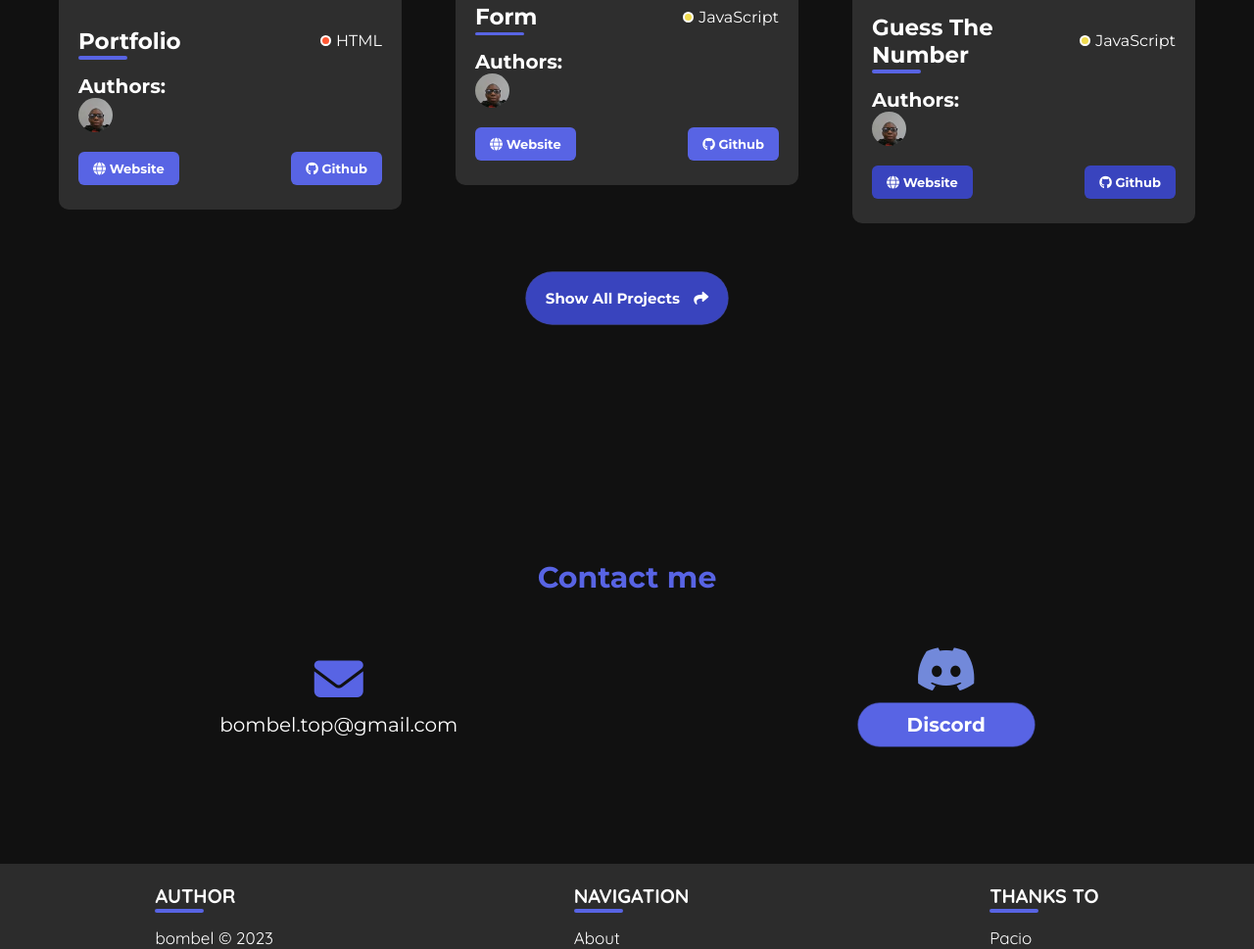
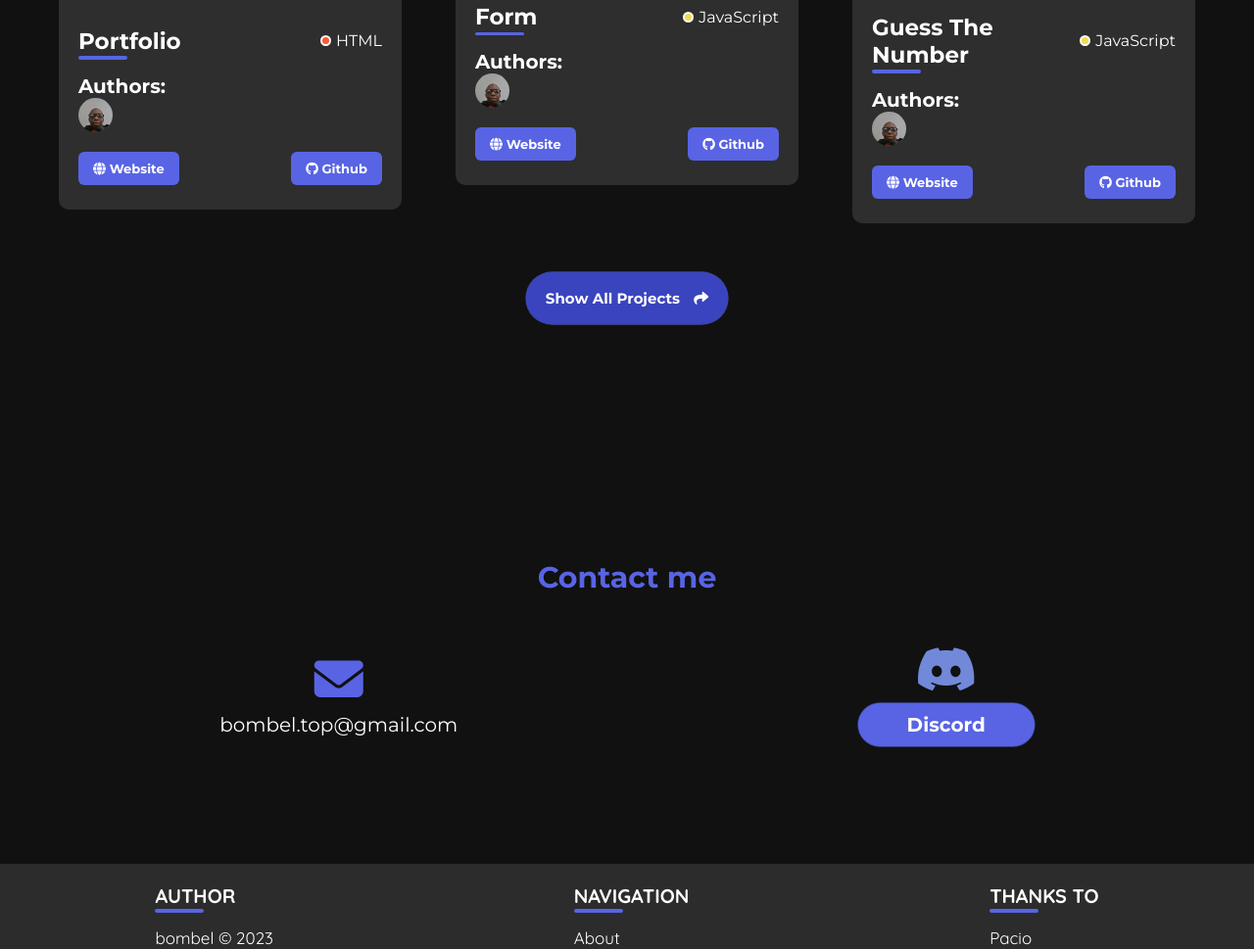
Before and after one commit to bombelll/old-portfolio, a website built with Vite: page index.html in a window 1280 px wide. Shown: the part 2319-3288 px from the top of the page at 98% size. Built offline with nearby package versions, Linux system fonts and the light colour scheme.

Commit message:
Update index.html

```diff
--- a/index.html
+++ b/index.html
@@ -221,11 +221,11 @@
                                 </div>
                             </div>
                             <div class="projects__box-buttons">
-                                <a href="" class="btn btn--blocked" id="js-thirdbox-website">
+                                <a href="" class="btn" id="js-thirdbox-website">
                                     <i class="fa-solid fa-globe"></i>
                                     <span>Website</span>
                                 </a>
-                                <a href="" class="btn btn--blocked" id="js-thirdbox-github">
+                                <a href="" class="btn" id="js-thirdbox-github">
                                     <i class="fa-brands fa-github"></i>
                                     <span>Github</span>
                                 </a>
```
